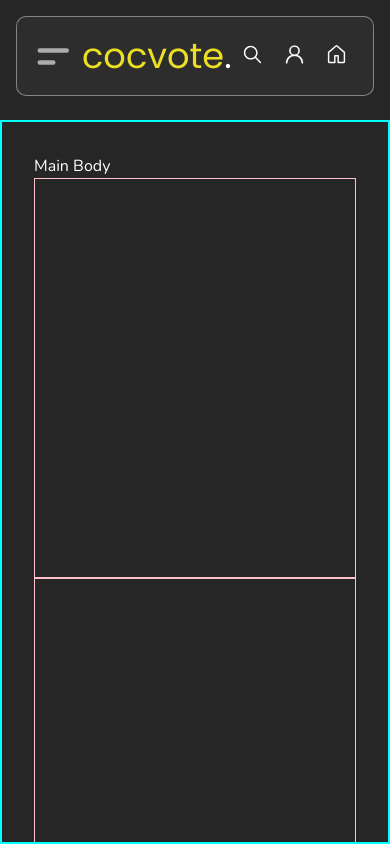
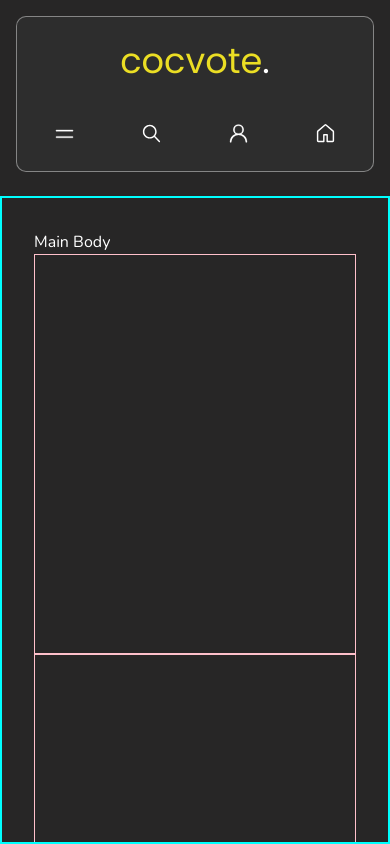
Before and after one commit to josedrios/clashvote, a React (Vite) app: page / in a window 390 px wide. Built offline with nearby package versions, Linux system fonts and the light colour scheme; a web font is replaced by a local one.

Commit message:
Finished navbar responsive layouts and icon adjustments

```diff
--- a/src/Navbar.jsx
+++ b/src/Navbar.jsx
@@ -2,17 +2,13 @@ import { useState } from 'react'
 import { IoIosSearch } from "react-icons/io";
 import { GoHome } from "react-icons/go";
 import { GoPerson } from "react-icons/go";
-
-
-
-
-
+import { HiBars2 } from "react-icons/hi2";
 
 function Navbar() {
   return (
     <nav id = 'main-navbar'>
         <button id='bars-icon-button' aria-expanded="false" aria-controls='#main-sidebar'>
-          <svg id='bars-icon' viewBox='0 0 100 100' width={45}>
+          <svg id='bars-icon' viewBox='0 0 100 100' width={40}>
             <rect id='top-bar' className='bars' width={70} height={10} x={10} y={27} rx={5}></rect>
             <rect id='bottom-bar' className='bars' width={40} height={10} x={10} y={54} rx={5}></rect>
           </svg>
@@ -22,6 +18,10 @@ function Navbar() {
         </div>
 
         <div id='nav-buttons-container'>
+          <button id='nav-bars-icon-xs' className='nav-button'>
+            <HiBars2 strokeWidth={0.3}/>
+          </button>
+
           <button className='nav-button'>
             <IoIosSearch />
           </button>
@@ -29,7 +29,6 @@ function Navbar() {
           <button className='nav-button'>
             <GoPerson strokeWidth={0.15}/>
           </button>
-
 
           <button className='nav-button'>
             <GoHome strokeWidth={0.01}/>
--- a/src/SideBar.jsx
+++ b/src/SideBar.jsx
@@ -5,7 +5,7 @@ function SideBar() {
     <aside id = 'main-sidebar'>
         <div className='sidebar-section' id='top-sidebar'>
               <a className='sidebar-link'>Current Season</a>
-              <a className='sidebar-link'>Player Search</a>
+              <a className='sidebar-link'>Search</a>
         </div>
 
         <div className='sidebar-section' id='mid-sidebar'>
--- a/src/styles/abstracts/_variables.scss
+++ b/src/styles/abstracts/_variables.scss
@@ -25,6 +25,7 @@ $spacing-xlarge: 3rem;
 
 // Breakpoints
 $breakpoint-xs: 480px;
+$breakpoint-sm-nav: 550px;
 $breakpoint-sm: 768px;
 $breakpoint-md: 1024px;
 $breakpoint-lg: 1200px;
--- a/src/styles/components/_buttons.scss
+++ b/src/styles/components/_buttons.scss
@@ -3,7 +3,7 @@
     position: relative;
     top: $spacing-xsmall;
     background-color: transparent;
-    margin-right: $spacing-xsmall;
+    margin-right: $spacing-small;
     rect {
         transition: $transition-duration;
         transform-origin: center;
@@ -23,6 +23,5 @@
 
     #bottom-bar {
         rotate: -45deg;
-        color: white;
     }
 }
--- a/src/styles/layouts/_app.scss
+++ b/src/styles/layouts/_app.scss
@@ -14,6 +14,8 @@
     position: sticky;
     top: 0;
     z-index: 1000;
+    display: flex;
+    flex-direction: row;
 }
 
 #main-container {
@@ -57,7 +59,4 @@
     #bars-icon-button {
         display: inline !important;
     }
-
-    // ADD BARS ICON TO THE LEFT
-    // OF THE ICON/WEBSITE TITLE
 }
--- a/src/styles/layouts/_navbar.scss
+++ b/src/styles/layouts/_navbar.scss
@@ -1,12 +1,8 @@
 #main-navbar {
-    display: flex;
-    flex-direction: row;
     align-items: center;
 }
 
 #website-name-container {
-    display: flex;
-    flex-direction: column;
     h1 {
         font-family: "Poppins", sans-serif;
         color: white;
@@ -27,9 +23,42 @@
 .nav-button {
     background-color: transparent;
     svg {
+        fill: white;
         font-size: 23px;
+        transition: $transition-duration $transition-ease;
     }
-    img {
-        color: white;
+
+    &:hover {
+        svg{
+            fill: $border-color;
+        }
     }
 }
+
+#nav-bars-icon-xs {
+    display: none;
+}
+
+@media (max-width: #{$breakpoint-xs}) {
+    #main-navbar {
+        padding: $spacing-xsmall;
+        flex-wrap: wrap;
+        height: 210px;
+    }
+
+    #bars-icon-button {
+        display: none !important;
+    }
+
+    #nav-bars-icon-xs {
+        display: inline;
+    }
+
+    #website-name-container {
+        margin: auto;
+    }
+
+    #nav-buttons-container {
+        flex-basis: 100%;
+    }
+}
```
